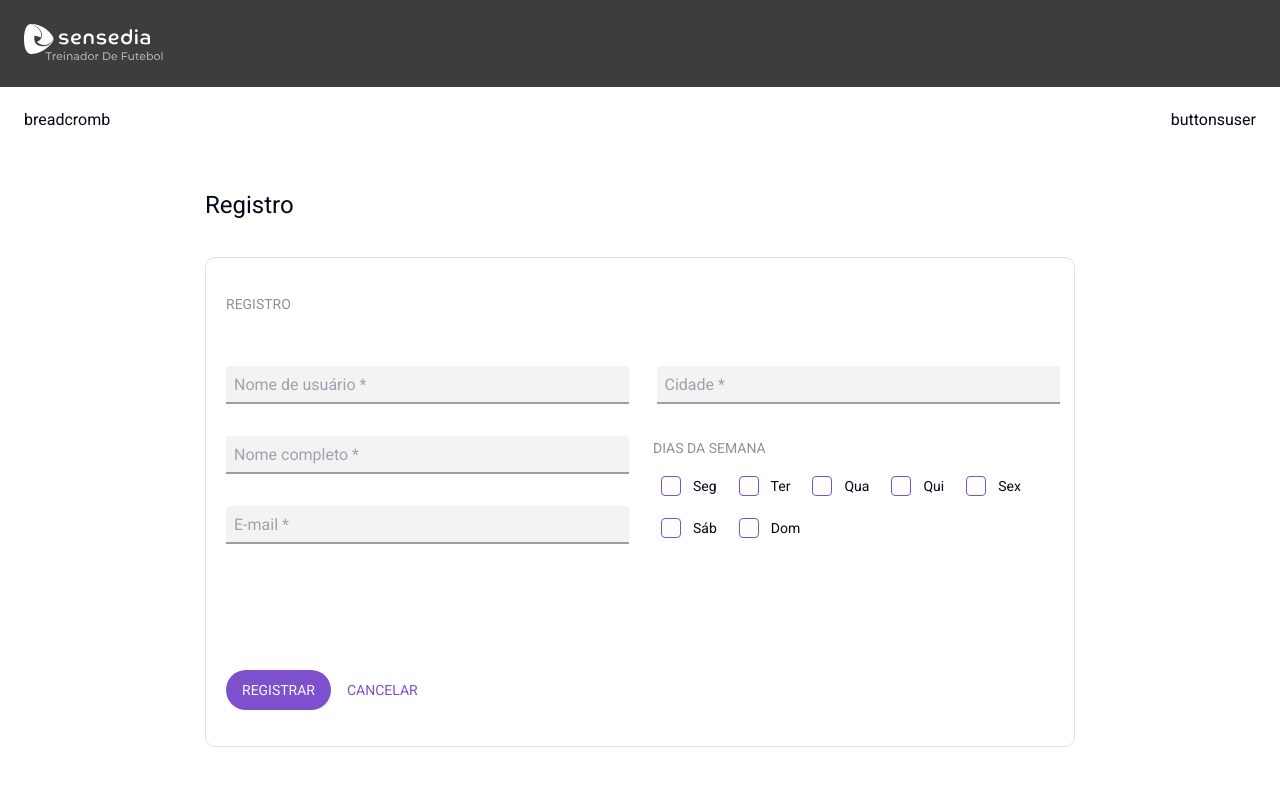
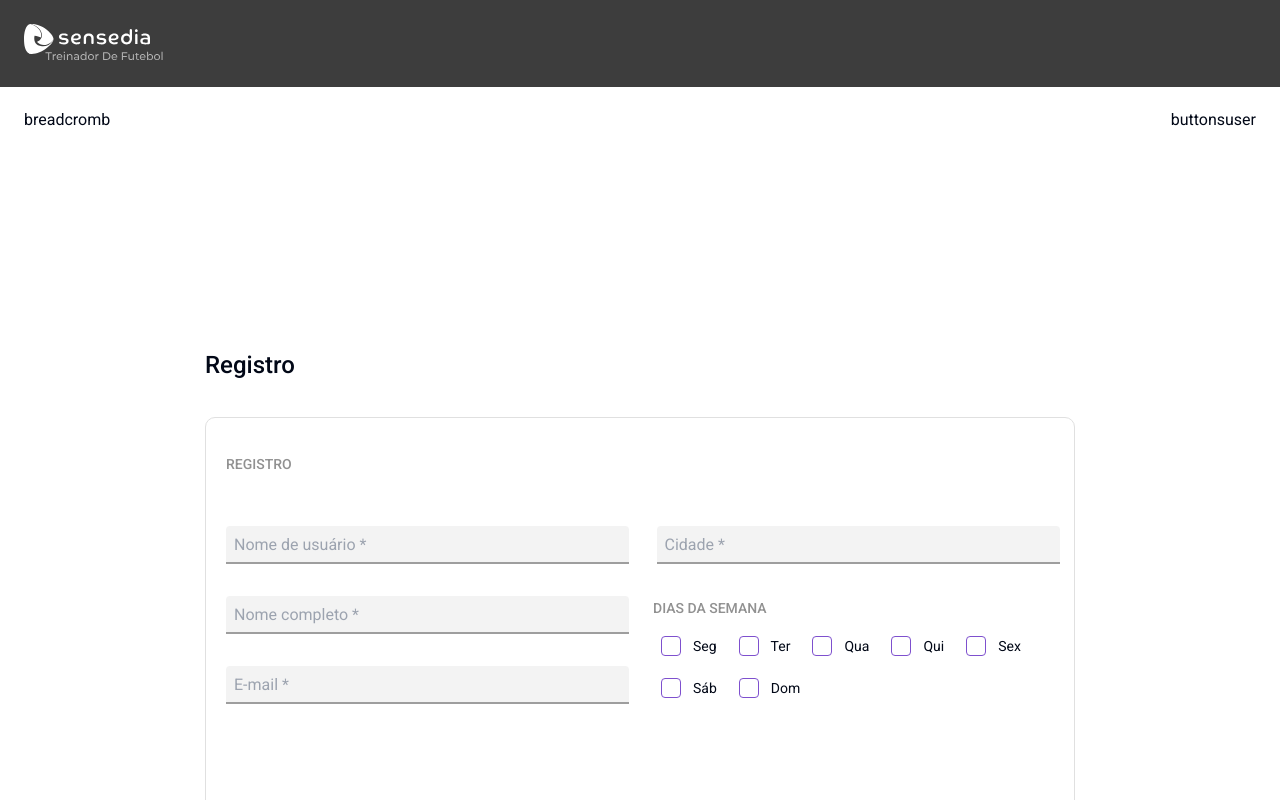
Before and after one commit to Sherlockzen/desafio-estag-fullstack-2024, a Next.js app in the folder front/: page /users/new in a window 1280 px wide. Shown: the top 800 px of the page. Built offline with nearby package versions, Linux system fonts and the light colour scheme.

Commit message:
refactor: adjust layout

```diff
--- a/front/src/app/layout.tsx
+++ b/front/src/app/layout.tsx
@@ -3,7 +3,10 @@ import { Roboto } from "next/font/google";
 import "./globals.css";
 import Header from "@/components/header";
 
-const roboto = Roboto({ subsets: ["latin"], weight: ["300", "400", "700"] });
+const roboto = Roboto({
+ subsets: ["latin"],
+ weight: ["300", "500", "400", "700"],
+});
 
 export const metadata: Metadata = {
  title: "Treinador de Futebol",
@@ -19,7 +22,8 @@ export default function RootLayout({
   <html lang="pt-br">
    <body className={roboto.className}>
     <Header />
-    {children}
+    <div className=" pt-[10rem]">{children}</div>
+    <footer className=" h-[5.4375rem] bg-[#3D3D3D]"></footer>
    </body>
   </html>
  );
```
